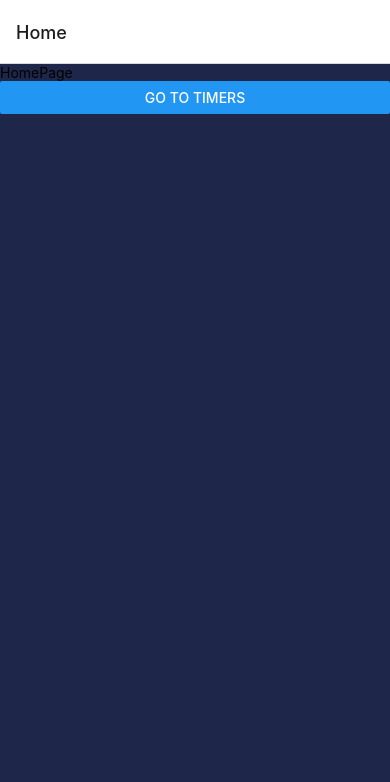
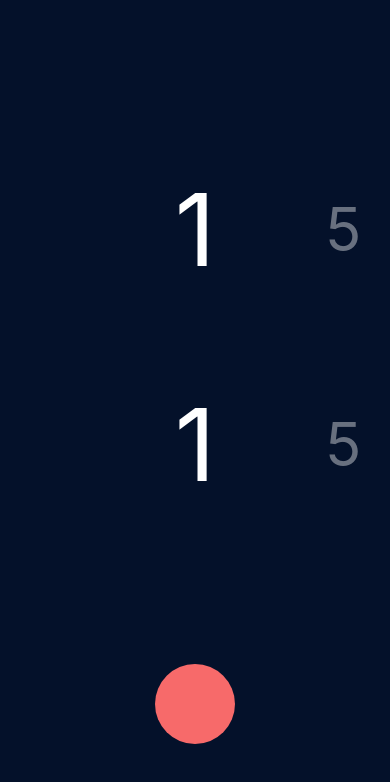
Before and after one commit to enzo-mourany/the-tabata-app, a React Native app: screen /Home in a window 390 px wide. Shown: the top 782 px of the page. Built offline with nearby package versions, Linux system fonts and the light colour scheme.

Commit message:
added homepage timers list

```diff
--- a/App.jsx
+++ b/App.jsx
@@ -28,8 +28,28 @@ export default function App() {
   return (
     <NavigationContainer style={styles.container}>
       <Stack.Navigator initialRouteName="Home" style={styles.navigator}>
-        <Stack.Screen name="Home" component={HomePage}/>
-        <Stack.Screen name="Timers" component={TimerAndCountdowns} style={styles.timers}/>
+        <Stack.Screen name="Home" component={HomePage}
+        options={{
+          title: '',
+          headerShown: false,
+          headerStyle: {
+            backgroundColor: '#04112A',
+          },
+        }}
+        />
+        <Stack.Screen name="Timers" component={TimerAndCountdowns}
+        options={{
+          title: '',
+          headerStyle: {
+            shadowColor: 'transparent',
+            backgroundColor: '#04112A',
+          },
+          headerTintColor: '#fff',
+          headerTitleStyle: {
+            fontWeight: 'bold',
+          },
+        }}
+        />
       </Stack.Navigator>
     </NavigationContainer>
   )
@@ -43,9 +63,6 @@ const styles = StyleSheet.create({
   container: {
     backgroundColor: '#1E2749'
   },
-  navigator: {
-    backgroundColor: '#1E2749'
-  }
 })
 
 // TODO :  créer un timer basic
@@ -62,3 +79,4 @@ const styles = StyleSheet.create({
 //
 //
 //         variable timers en useState
+//         add glow effect on numbers and animated circular progressbar
--- a/HomePageApp.jsx
+++ b/HomePageApp.jsx
@@ -1,22 +1,186 @@
-import React from "react";
-import { View, StyleSheet, Button, Text } from "react-native";
+import * as React from 'react';
+import {
+  Vibration,
+  StatusBar,
+  Easing,
+  TextInput,
+  Dimensions,
+  Animated,
+  TouchableOpacity,
+  FlatList,
+  Text,
+  View,
+  StyleSheet,
+} from 'react-native';
+import listAllTimersExercises from './Timers';
+
+
+const { width, height } = Dimensions.get('window');
+const colors = {
+  black: '#04112A',
+  red: '#F76A6A',
+  text: '#ffffff',
+};
+
+const timersExercises = [...Array(20).keys()].map((i) => (i === 0 ? 1 : i * 5));
+const timersRest = [...Array(13).keys()].map((i) => (i === 0 ? 1 : i * 5));
+const ITEM_SIZE = width * 0.38;
+const ITEM_SPACING = (width - ITEM_SIZE) / 2;
 
 function HomePage({ navigation }) {
-    return (
-        <View style={styles.homePageMainContent}>
-            <Text>HomePage</Text>
-            <Button title="Go to timers"
-            onPress={() => navigation.navigate('Timers')}
-            />
+  const scrollX = React.useRef(new Animated.Value(0)).current;
+  const scrollXRest = React.useRef(new Animated.Value(0)).current;
+  return (
+    <View style={styles.container}>
+      <StatusBar hidden />
+      <Animated.View
+        style={[
+          StyleSheet.absoluteFillObject,
+          {
+            justifyContent: 'flex-end',
+            alignItems: 'center',
+            paddingBottom: 100,
+          },
+        ]}>
+        <TouchableOpacity
+          onPress={() => navigation.navigate('Timers')}>
+          <View
+            style={styles.roundButton}
+          />
+        </TouchableOpacity>
+      </Animated.View>
+
+      {/* =================  Timers Exercises  =================== */}
+      <View
+        style={{
+          position: 'absolute',
+          top: height / 5,
+          left: 0,
+          right: 0,
+          flex: 1,
+        }}>
+          <Animated.FlatList
+            data={timersExercises}
+            keyExtractor={item => item.toString()}
+            horizontal
+            bounces={false}
+            onScroll={Animated.event(
+              [{nativeEvent: {contentOffset: {x: scrollX}}}],
+              {useNativeDriver: true}
+            )}
+            showsHorizontalScrollIndicator={false}
+            snapToInterval={ITEM_SIZE}
+            decelerationRate="fast"
+            style={{flexGrow: 0}}
+            contentContainerStyle={{
+              paddingHorizontal: ITEM_SPACING
+            }}
+            renderItem={({item, index}) => {
+              const inputRange = [
+                (index - 1) * ITEM_SIZE,
+                index * ITEM_SIZE,
+                (index + 1) * ITEM_SIZE,
+              ]
+              const opacity = scrollX.interpolate({
+                inputRange,
+                outputRange: [.4, 1, .4]
+              })
+              const scale = scrollX.interpolate({
+                inputRange,
+                outputRange: [.6, 1, .6]
+              })
+              return <View style={{width: ITEM_SIZE, justifyContent: 'center', alignItems: 'center'}}>
+                <Animated.Text style={[styles.textExTimers,
+                  {opacity, transform: [{
+                    scale
+                  }]}
+                ]}>
+                  {item}
+                </Animated.Text>
+              </View>
+            }}
+          />
         </View>
-    );
+
+        {/* =================  Timers Rest  =================== */}
+      <View
+        style={{
+          position: 'absolute',
+          top: height / 2.2,
+          left: 0,
+          right: 0,
+          flex: 1,
+        }}>
+          <Animated.FlatList
+            data={timersRest}
+            keyExtractor={item => item.toString()}
+            horizontal
+            bounces={false}
+            onScroll={Animated.event(
+              [{nativeEvent: {contentOffset: {x: scrollXRest}}}],
+              {useNativeDriver: true}
+            )}
+            showsHorizontalScrollIndicator={false}
+            snapToInterval={ITEM_SIZE}
+            decelerationRate="fast"
+            style={{flexGrow: 0}}
+            contentContainerStyle={{
+              paddingHorizontal: ITEM_SPACING
+            }}
+            renderItem={({item, index}) => {
+              const inputRange = [
+                (index - 1) * ITEM_SIZE,
+                index * ITEM_SIZE,
+                (index + 1) * ITEM_SIZE,
+              ]
+              const opacity = scrollXRest.interpolate({
+                inputRange,
+                outputRange: [.4, 1, .4]
+              })
+              const scale = scrollXRest.interpolate({
+                inputRange,
+                outputRange: [.6, 1, .6]
+              })
+              return <View style={{width: ITEM_SIZE, justifyContent: 'center', alignItems: 'center'}}>
+                <Animated.Text style={[styles.textExTimers,
+                  {opacity, transform: [{
+                    scale
+                  }]}
+                ]}>
+                  {item}
+                </Animated.Text>
+              </View>
+            }}
+          />
+        </View>
+    </View>
+
+
+
+  );
 }
 
 const styles = StyleSheet.create({
-    homePageMainContent: {
-        flex: 1,
-        backgroundColor: "#1E2749"
-    }
-})
+  container: {
+    flex: 1,
+    backgroundColor: colors.black,
+  },
+  roundButton: {
+    width: 80,
+    height: 80,
+    borderRadius: 80,
+    backgroundColor: colors.red,
+  },
+  text: {
+    fontSize: ITEM_SIZE * 0.8,
+    fontFamily: 'Menlo',
+    color: colors.text,
+    fontWeight: '900',
+  },
+  textExTimers: {
+    color: "#fff",
+    fontSize: 100
+  }
+});
 
 export default HomePage;
--- a/Timers.jsx
+++ b/Timers.jsx
@@ -28,7 +28,7 @@ const getRemaining = (time) => {
 
 // ===========  Const/Var for countdown exercises and rest  ==============
 
-const listAllTimersExercises = [20, 4, 40, 45, 50, 60, 75, 100];
+const listAllTimersExercises = [20, 30, 40, 45, 50, 60, 75, 100];
 const listAllTimersRest = [5, 10, 15, 20, 25, 30, 35, 40, 45];
 
 const listTimer = [listAllTimersExercises[1], listAllTimersRest[1]];
@@ -175,9 +175,9 @@ const styles = StyleSheet.create({
     backgroundColor: "#5C6698",
     borderColor: '#9DA3EA',
     borderWidth: 3,
-    width: width / 3,
-    height: width / 3,
-    borderRadius: width / 3,
+    width: width / 4,
+    height: width / 4,
+    borderRadius: width / 4,
     alignItems: 'center',
     justifyContent: 'center',
     marginBottom: 100
@@ -189,9 +189,9 @@ const styles = StyleSheet.create({
   pauseButton: {
     borderColor: '#65AFFF',
     borderWidth: 3,
-    width: width / 3,
-    height: width / 3,
-    borderRadius: width / 3,
+    width: width / 4,
+    height: width / 4,
+    borderRadius: width / 4,
     alignItems: 'center',
     justifyContent: 'center',
     marginBottom: 100
@@ -204,9 +204,9 @@ const styles = StyleSheet.create({
     backgroundColor: "#5C6698",
     borderColor: '#9DA3EA',
     borderWidth: 3,
-    width: width / 3,
-    height: width / 3,
-    borderRadius: width / 3,
+    width: width / 4,
+    height: width / 4,
+    borderRadius: width / 4,
     alignItems: 'center',
     justifyContent: 'center',
     marginBottom: 100
```
